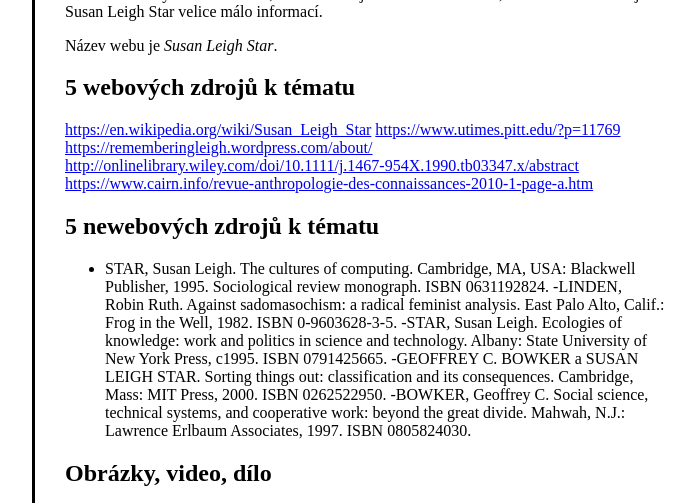
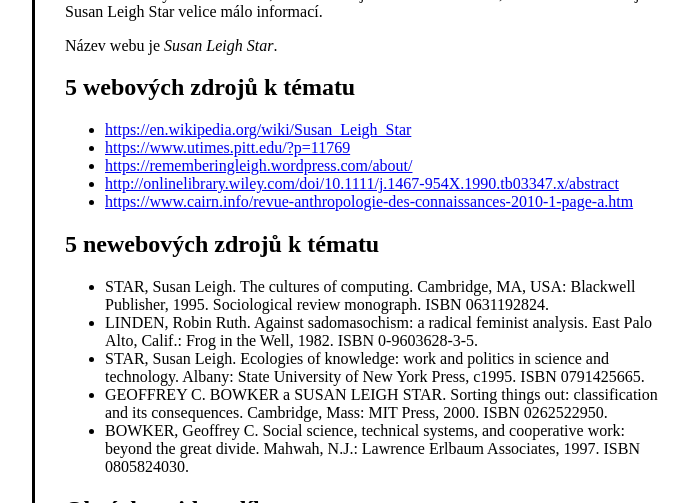
Before and after one commit to KT166/Learn-jekyll, a Jekyll site: the page built from O projektu.md, in a window 1280 px wide and 900 px high, scrolled down 425 px, cut to the strip 0-503 px from the top of the window. Shown: the whole strip, without its empty margins (375-1070 px from the left). Built offline with Jekyll 4.4.1, drawn with Linux system fonts in a browser that asks for light colours; comment, search, counter and statistics services are not loaded.

Commit message:
další změny

```diff
--- a/O projektu.md
+++ b/O projektu.md
@@ -12,18 +12,18 @@
 Název webu je *Susan Leigh Star*.
 
 ## 5 webových zdrojů k tématu
-<https://en.wikipedia.org/wiki/Susan_Leigh_Star>
-<https://www.utimes.pitt.edu/?p=11769>
-<https://rememberingleigh.wordpress.com/about/>
-<http://onlinelibrary.wiley.com/doi/10.1111/j.1467-954X.1990.tb03347.x/abstract>
-<https://www.cairn.info/revue-anthropologie-des-connaissances-2010-1-page-a.htm>
+- <https://en.wikipedia.org/wiki/Susan_Leigh_Star>
+- <https://www.utimes.pitt.edu/?p=11769>
+- <https://rememberingleigh.wordpress.com/about/>
+- <http://onlinelibrary.wiley.com/doi/10.1111/j.1467-954X.1990.tb03347.x/abstract>
+- <https://www.cairn.info/revue-anthropologie-des-connaissances-2010-1-page-a.htm>
 
 ## 5 newebových zdrojů k tématu
 - STAR, Susan Leigh. The cultures of computing. Cambridge, MA, USA: Blackwell Publisher, 1995. Sociological review monograph. ISBN 0631192824.
--LINDEN, Robin Ruth. Against sadomasochism: a radical feminist analysis. East Palo Alto, Calif.: Frog in the Well, 1982. ISBN 0-9603628-3-5.
--STAR, Susan Leigh. Ecologies of knowledge: work and politics in science and technology. Albany: State University of New York Press, c1995. ISBN 0791425665.
--GEOFFREY C. BOWKER a SUSAN LEIGH STAR. Sorting things out: classification and its consequences. Cambridge, Mass: MIT Press, 2000. ISBN 0262522950.
--BOWKER, Geoffrey C. Social science, technical systems, and cooperative work: beyond the great divide. Mahwah, N.J.: Lawrence Erlbaum Associates, 1997. ISBN 0805824030.
+- LINDEN, Robin Ruth. Against sadomasochism: a radical feminist analysis. East Palo Alto, Calif.: Frog in the Well, 1982. ISBN 0-9603628-3-5.
+- STAR, Susan Leigh. Ecologies of knowledge: work and politics in science and technology. Albany: State University of New York Press, c1995. ISBN 0791425665.
+- GEOFFREY C. BOWKER a SUSAN LEIGH STAR. Sorting things out: classification and its consequences. Cambridge, Mass: MIT Press, 2000. ISBN 0262522950.
+- BOWKER, Geoffrey C. Social science, technical systems, and cooperative work: beyond the great divide. Mahwah, N.J.: Lawrence Erlbaum Associates, 1997. ISBN 0805824030.
 
 ## Obrázky, video, dílo
 
@@ -36,9 +36,9 @@
 
 ## Naše vizuální inspirace pro budoucí vzhled webu je ve webech uvedených níže
 
-<http://www.salomonssonagency.se/anders-de-la-motte>
-<https://www.doller.cz/kontakty/>
-<http://www.csszengarden.com/>
+- <http://www.salomonssonagency.se/anders-de-la-motte>
+- <https://www.doller.cz/kontakty/>
+- <http://www.csszengarden.com/>
 
 
 ## Obsah tématu
```
